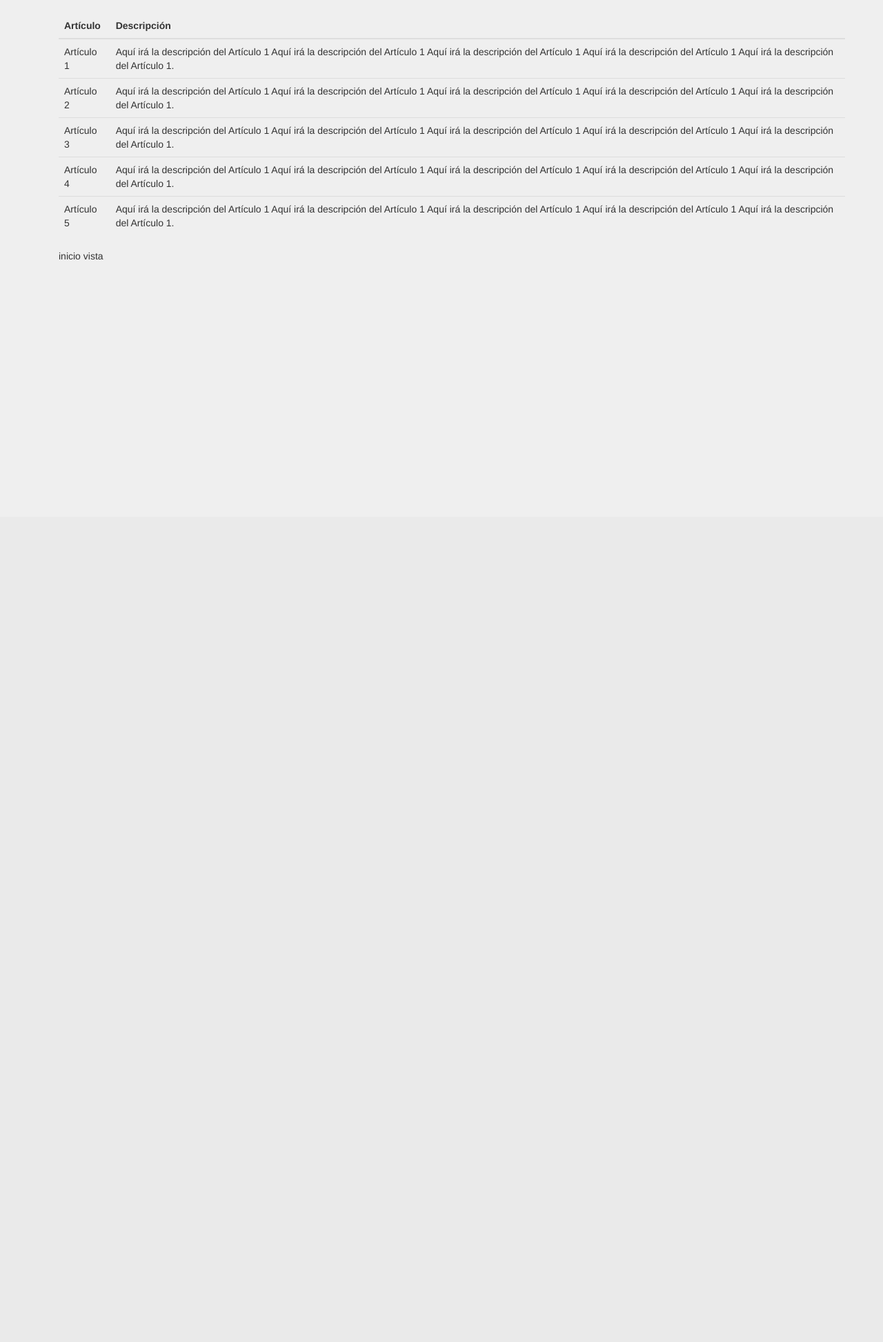
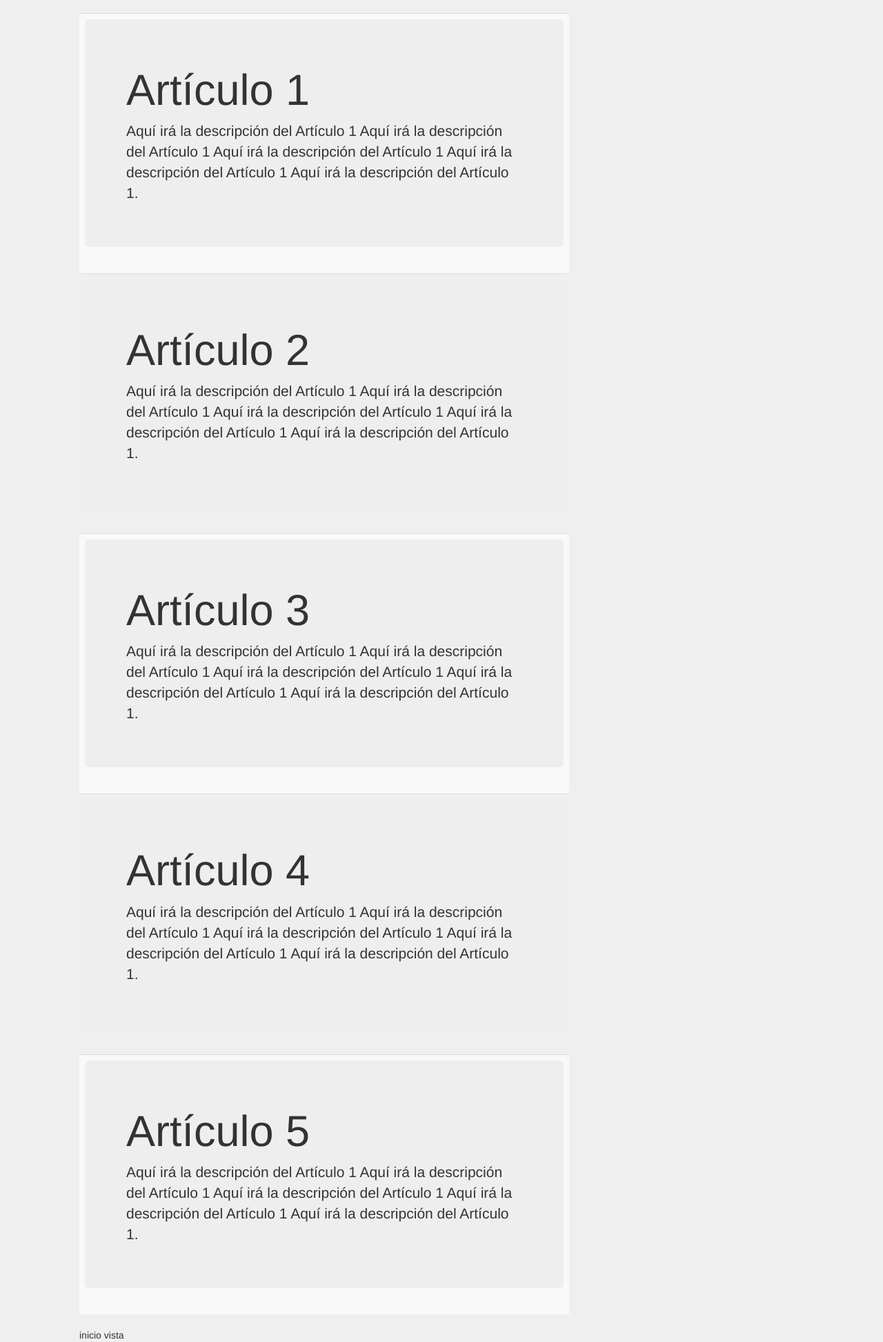
Before and after one commit to Freddyerf/CMS-Equipos-deportivos, a CodeIgniter app: page /CMS-Equipos-deportivos/ in a window 1280 px wide. Shown: the part 51-1996 px from the top of the page at 69% size. Before the commit the page ends 428 px from the top, so only its background shows below. Run offline with CodeIgniter, Linux system fonts and the light colour scheme; some libraries are stand-ins or nearby versions.

Commit message:
Intento de Front End del Inicio mas chulo

```diff
--- a/application/views/inicio_view.php
+++ b/application/views/inicio_view.php
@@ -1,52 +1,65 @@
-<div class="container">
-  <table class="table">
+<div class="container ">
+  <div class="col col-sm-12">
+    <div class="col col-sm-8">
+      <table class="table table-striped">
         <thead>
-      <tr>
-        <th>Artículo</th>
-        <th>Descripción</th>
-      </tr>
+          <tr></tr>
         </thead>
 
         <tbody>
           <tr>
-        <td>Artículo 1</td>
             <td>
-          Aquí irá la descripción del Artículo 1 Aquí irá la descripción del
+              <div class="jumbotron">
+                <h1>Artículo 1</h1>
+                <p>Aquí irá la descripción del Artículo 1 Aquí irá la descripción del
                 Artículo 1 Aquí irá la descripción del Artículo 1 Aquí irá la
-          descripción del Artículo 1 Aquí irá la descripción del Artículo 1.
+                descripción del Artículo 1 Aquí irá la descripción del Artículo 1.</p>
+              </div>
             </td>
           </tr>
           <tr>
-        <td>Artículo 2</td>
             <td>
-          Aquí irá la descripción del Artículo 1 Aquí irá la descripción del
+              <div class="jumbotron">
+                <h1>Artículo 2</h1>
+                <p>Aquí irá la descripción del Artículo 1 Aquí irá la descripción del
                 Artículo 1 Aquí irá la descripción del Artículo 1 Aquí irá la
-          descripción del Artículo 1 Aquí irá la descripción del Artículo 1.
+                descripción del Artículo 1 Aquí irá la descripción del Artículo 1.</p>
+              </div>
             </td>
           </tr>
           <tr>
-        <td>Artículo 3</td>
             <td>
-          Aquí irá la descripción del Artículo 1 Aquí irá la descripción del
+              <div class="jumbotron">
+                <h1>Artículo 3</h1>
+                <p>Aquí irá la descripción del Artículo 1 Aquí irá la descripción del
                 Artículo 1 Aquí irá la descripción del Artículo 1 Aquí irá la
-          descripción del Artículo 1 Aquí irá la descripción del Artículo 1.
+                descripción del Artículo 1 Aquí irá la descripción del Artículo 1.</p>
+              </div>
             </td>
           </tr>
           <tr>
-        <td>Artículo 4</td>
             <td>
-          Aquí irá la descripción del Artículo 1 Aquí irá la descripción del
+              <div class="jumbotron">
+                <h1>Artículo 4</h1>
+                <p>Aquí irá la descripción del Artículo 1 Aquí irá la descripción del
                 Artículo 1 Aquí irá la descripción del Artículo 1 Aquí irá la
-          descripción del Artículo 1 Aquí irá la descripción del Artículo 1.
+                descripción del Artículo 1 Aquí irá la descripción del Artículo 1.</p>
+              </div>
             </td>
           </tr>
           <tr>
-        <td>Artículo 5</td>
             <td>
-          Aquí irá la descripción del Artículo 1 Aquí irá la descripción del
+              <div class="jumbotron">
+                <h1>Artículo 5</h1>
+                <p>Aquí irá la descripción del Artículo 1 Aquí irá la descripción del
                 Artículo 1 Aquí irá la descripción del Artículo 1 Aquí irá la
-          descripción del Artículo 1 Aquí irá la descripción del Artículo 1.
+                descripción del Artículo 1 Aquí irá la descripción del Artículo 1.</p>
+              </div>
             </td>
+          </tr>
+    </div>
+  </div>
+
       </tr>
     </tbody>
   </table>
```
Lines whose indentation alone changed are shown as unchanged.
